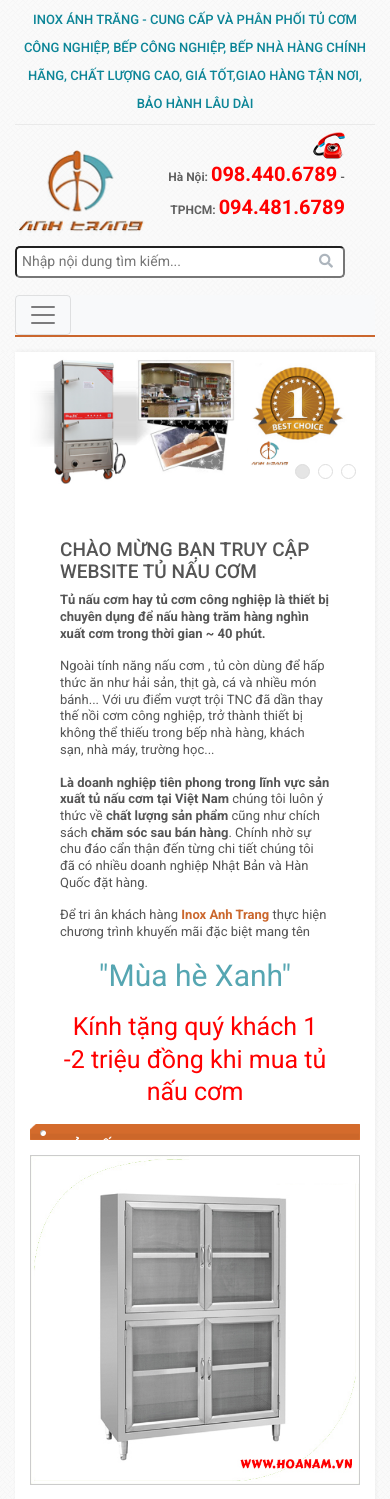
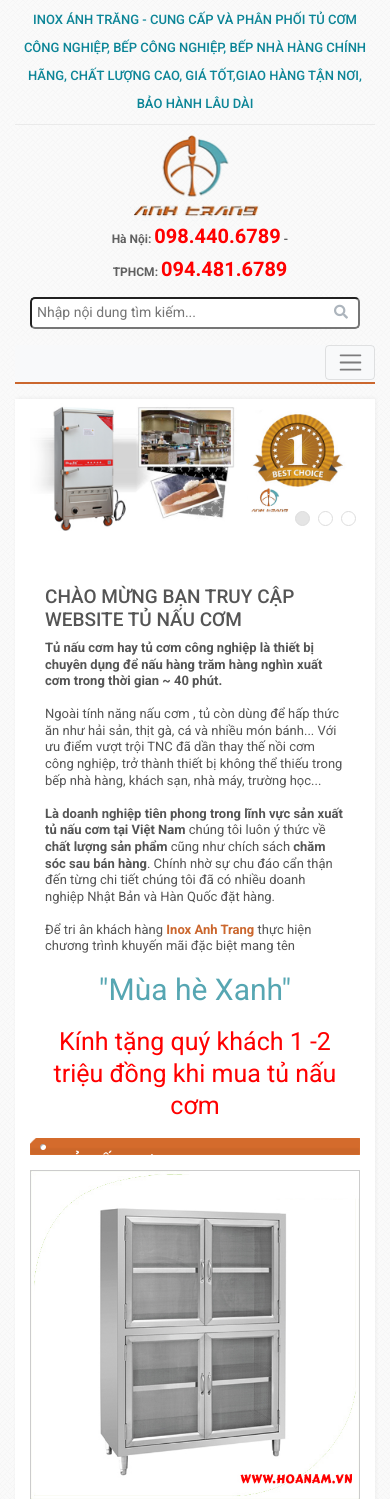
Before and after one commit to tth96/tth96.github.io, a PHP site: page / in a window 390 px wide. Shown: the top 1499 px of the page. Run offline with PHP 8.4, Linux system fonts and the light colour scheme; some libraries are stand-ins or nearby versions.

Commit message:
fix responsive:

```diff
--- a/css/responsive.css
+++ b/css/responsive.css
@@ -7,6 +7,13 @@
 @media (max-width: 992px){
 	.info-header{
 		text-align: center;
+	}
+	.noidung{
+		padding-left: 15px;
+		padding-right: 15px;
+	}
+	#backtotop{
+		right: 5px;
 	}
 
 }
@@ -33,12 +40,31 @@
 		margin-top: 0;
 	}
 }
-
+@media (max-width: 576px){
+	.phone-number p{
+		text-align: center;
+	}
+	.phone-number{
+		margin: 0 auto;
+		display: block;
+	}
+	.phone-number img{
+		display: none;
+	}
+	.logo{
+		display: block;
+		margin: 0 auto;
+	}
+}
 @media (max-width: 768px){
 	.find{
 		display: block;
 		justify-content:center;
 		padding: 10px 0;
+	}
+
+	.navbar{
+		justify-content: flex-end;
 	}
 	.main-slider .slick-dots{
 		right: 0;
--- a/css/style.css
+++ b/css/style.css
@@ -98,9 +98,7 @@ img {
 }
 .search{
 	position: relative;
-
-
-
+	width: 100%;
 }
 .search input{
 	width: 100%;
@@ -336,6 +334,10 @@ img {
 	position: relative;
 	padding: 9px 10px;
 }
+.middle-header .row{
+	margin-left: 0;
+
+}
 .title-content-left span{
 	color: #fff;
 	font-size: 15px;
@@ -566,5 +568,13 @@ img {
 	text-align: center;
 	position: fixed;
 	box-shadow: 1px 1px 3px 1px rgba(0,0,0,0.3);
+	opacity: 0.7;
 
 }
+.navbar-light .navbar-toggler{
+	padding: 0;
+	width: 50px;
+	height: 35px;
+	font-size: 18px;
+	margin-bottom: 2px;
+}
--- a/index.html
+++ b/index.html
@@ -33,7 +33,7 @@
 					<div class="row">
 					<div class="col-12 col-sm-12 col-md-8 col-lg-9">
 						<div class="logo-phone">
-							<img class="logo" src="images/logo.png" alt="Hình Logo">
+							<div class="logo"><img class="logo" src="images/logo.png" alt="Hình Logo"></div>
 							<div class="phone-number">
 								<div id="number">
 									<img src="images/icon-phone.png" alt="Hình Điện Thoại">
```
